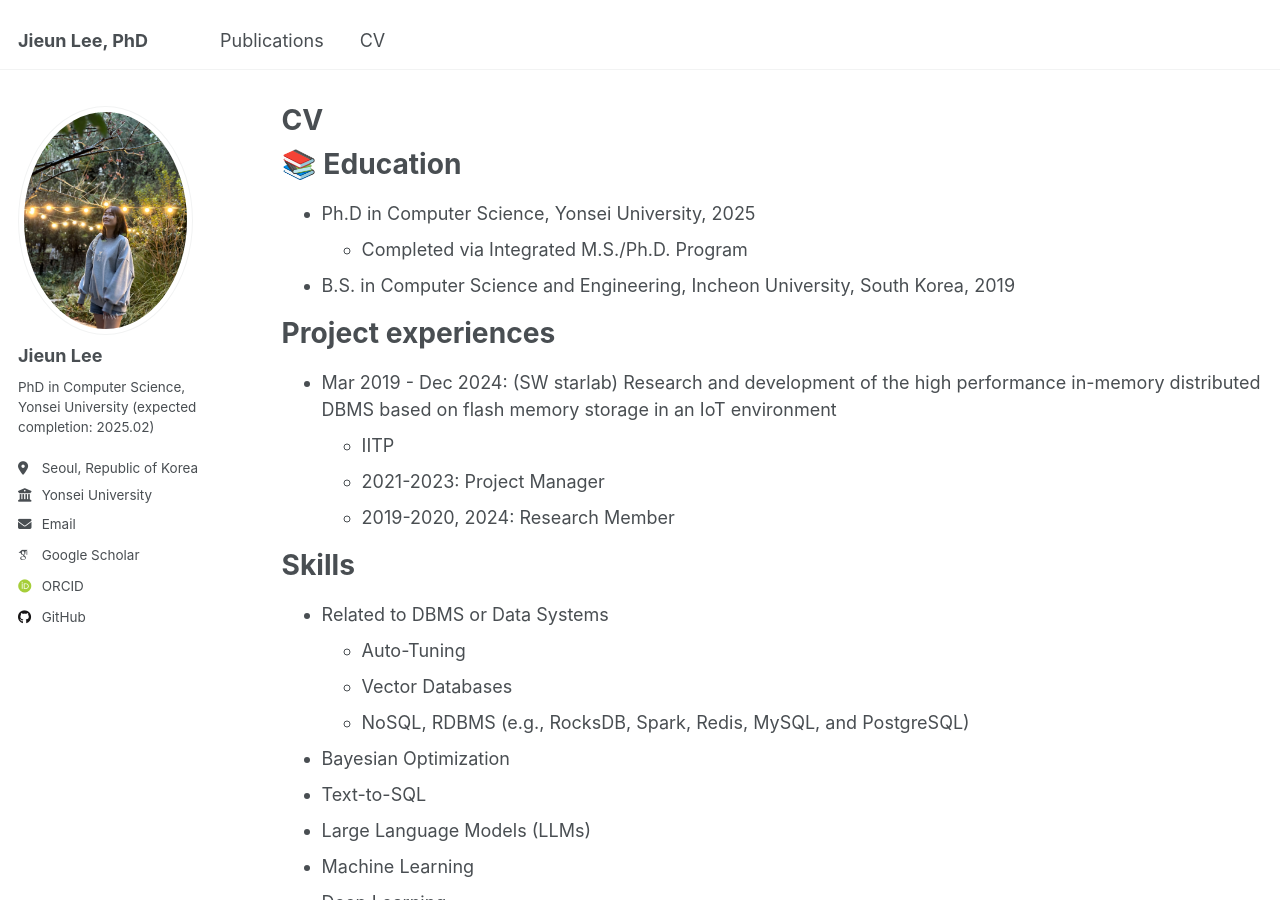
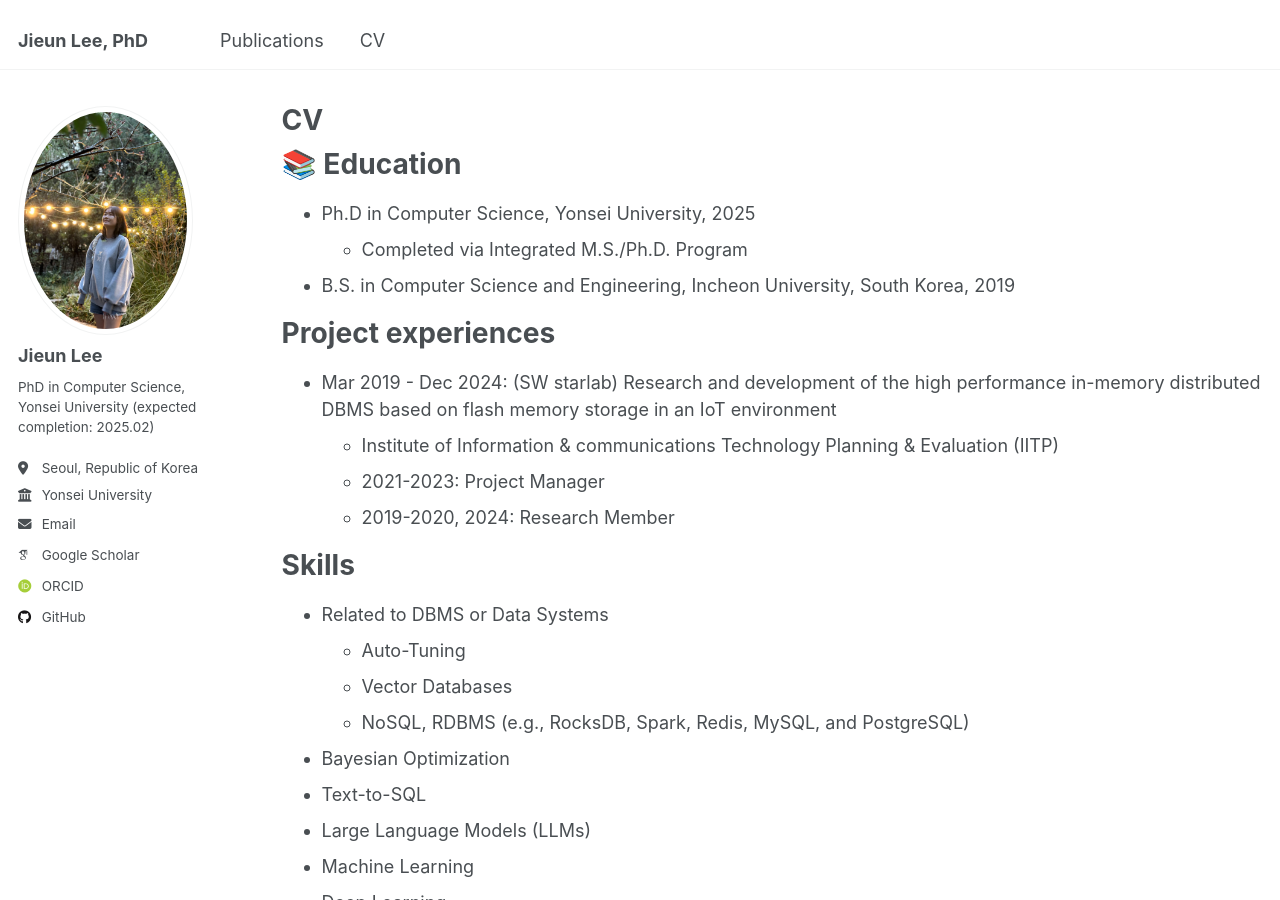
Before and after one commit to JIEUN-12/jieun-12.github.io, a Jekyll site: the page built from _pages/cv.md, in a window 1280 px wide and 900 px high. Built offline with Jekyll 4.4.1, drawn with Linux system fonts in a browser that asks for light colours; some web fonts are replaced.

Commit message:
Update cv.md

```diff
--- a/_pages/cv.md
+++ b/_pages/cv.md
@@ -18,7 +18,7 @@ redirect_from:
 Project experiences
 ======
 * Mar 2019 - Dec 2024: (SW starlab) Research and development of the high performance in-memory distributed DBMS based on flash memory storage in an IoT environment
-  * IITP
+  * Institute of Information & communications Technology Planning & Evaluation (IITP)
   * 2021-2023: Project Manager
   * 2019-2020, 2024: Research Member
 
```
